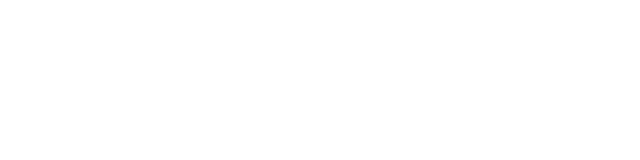
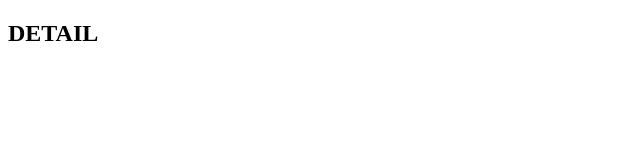
Before and after one commit to LEEHyokyun/graph_and_movie, a React (Create React App) app: page /#/1 in a window 1280 px wide. Shown: the top 160 px of the page, without its empty margins (0-640 px from the left). Built offline with nearby package versions, Linux system fonts and the light colour scheme.

Commit message:
modified some directories and basically set Route structure

```diff
--- a/components/App.js
+++ /dev/null
@@ -1,10 +0,0 @@
-
-function App() {
-  return (
-    <div className="App">
-
-    </div>
-  );
-}
-
-export default App;
--- /dev/null
+++ b/src/components/App.js
@@ -0,0 +1,15 @@
+import React from 'react'
+import {HashRouter as Router, Route} from "react-router-dom"
+import Home from "../routes/Home"
+import Detail from "../routes/Detail"
+
+function App() {
+  return (
+    <Router>
+      <Route exact path="/" component={Home}/>
+      <Route exact path="/:id" component={Detail}/>
+    </Router>
+  );
+}
+
+export default App;
--- a/src/index.js
+++ b/src/index.js
@@ -1,6 +1,6 @@
 import React from 'react';
 import ReactDOM from 'react-dom';
-import App from '../components/App';
+import App from './components/App';
 
 ReactDOM.render(
   <React.StrictMode>
--- a/src/routes/Detail.js
+++ b/src/routes/Detail.js
@@ -1 +1,7 @@
+function Detail() {
+    return(
+        <h2>DETAIL</h2>
+    )
+}
+
 export default Detail
--- a/src/routes/Home.js
+++ b/src/routes/Home.js
@@ -1 +1,7 @@
+function Home() {
+    return(
+        <h2>HOME</h2>
+    )
+}
+
 export default Home
```
